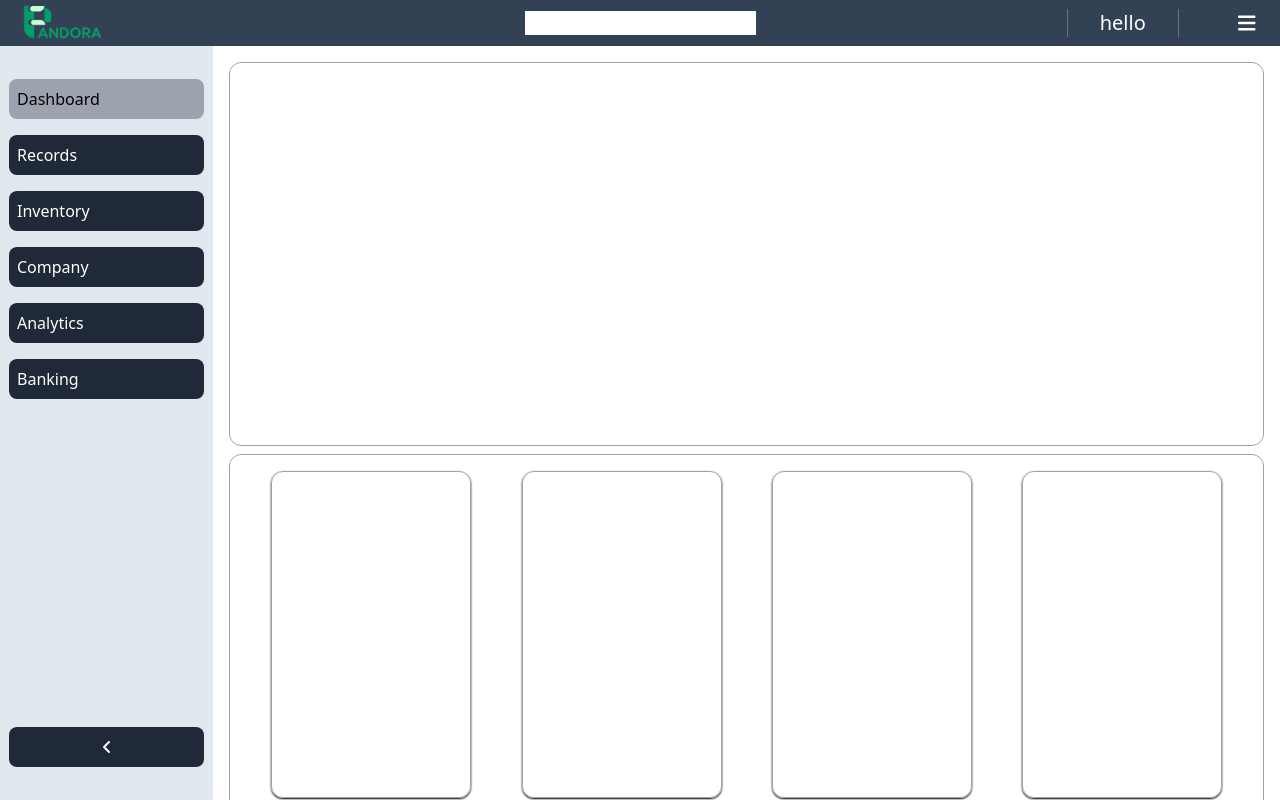
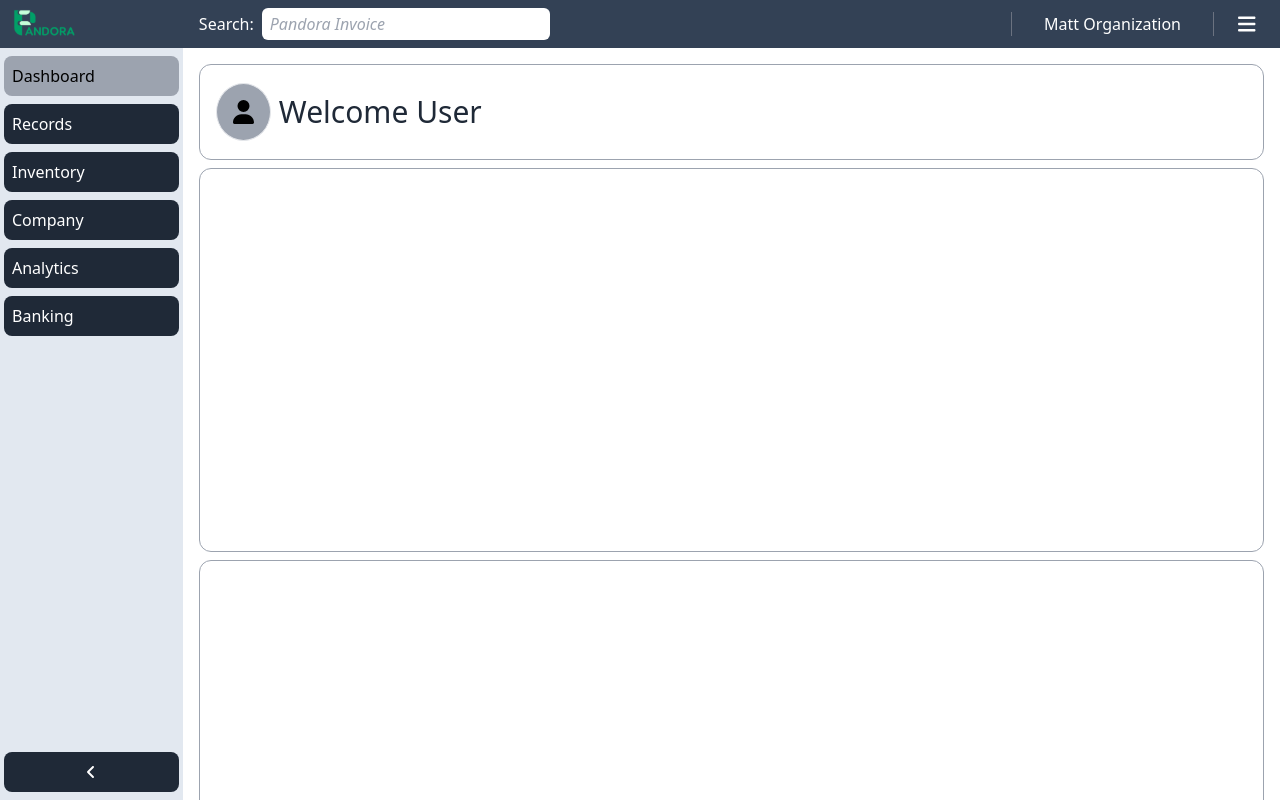
Before and after one commit to MattCania/Pandora-2.0, a React (Vite) app in the folder Frontend/: page /home/dashboard in a window 1280 px wide. Built offline with nearby package versions, Linux system fonts and the light colour scheme.

Commit message:
finished major frontends

```diff
--- a/Frontend/src/pages/Dashboard.jsx
+++ b/Frontend/src/pages/Dashboard.jsx
@@ -1,10 +1,23 @@
+import { FontAwesomeIcon } from "@fortawesome/react-fontawesome"
 import Card from "../components/Card"
+import { faUser } from "@fortawesome/free-solid-svg-icons"
 
 export default function Dashboard() {
 	return (
-		<div className="flex flex-col justify-center items-start w-full min-h-max p-4 gap-2">
+		<div className="flex flex-col justify-center items-start w-full h-max p-4 gap-2">
+			<div className='w-full h-24 flex gap-2 justify-between items-center rounded-xl p-4 border border-gray-400'>
+				<div className='flex w-2/6 justify-start items-center gap-2'>
+					<FontAwesomeIcon  className="flex justify-center items-center bg-gray-400 rounded-[50%] border p-4" size="xl" icon={faUser}/>
+				<h1 className='text-gray-800 font-medium text-3xl'>
+					Welcome User
+				</h1>
+				</div>
+			</div>
 			<div className='w-full h-96 flex justify-around items-center rounded-xl p-4 border border-gray-400'></div>
-			<div className='w-full h-1/2 flex justify-around items-center rounded-xl p-4 border border-gray-400'>
+			<div className='w-full h-96 flex justify-around items-center rounded-xl p-4 border border-gray-400'></div>
+			<div className='w-full h-96 flex justify-around items-center rounded-xl p-4 border border-gray-400'></div>
+			<div className='w-full h-96 flex justify-around items-center rounded-xl p-4 border border-gray-400'></div>
+			<div className='w-full h-96 flex justify-around items-center rounded-xl p-4 border border-gray-400'>
 
 				{/* Card */}
 				<div className='flex h-full m-2 w-1/5 border border-gray-400 shadow-sm shadow-black rounded-xl'>
--- a/Frontend/src/pages/Main.jsx
+++ b/Frontend/src/pages/Main.jsx
@@ -9,12 +9,12 @@ export default function Main() {
 
 	return (
 		<div
-			className='flex flex-col w-screen h-screen'
+			className='flex w-screen h-screen'
 		>
-			<MainHeader />
-			<section className="flex justify-between h-full	w-full overflow-x-hidden">
-				<MainAside />
-				<section className="flex min-h-full h-auto w-5/6 overflow-y-auto ">
+			<MainAside />
+			<section className="flex flex-col justify-between h-full w-full overflow-hidden">
+				<MainHeader />
+				<section className="flex clex-col min-h-full h-auto w-full overflow-y-auto ">
 					<Routes>
 						<Route path="*" element={<PageRouter />} />
 					</Routes>
--- a/Frontend/src/partials/MainAside.jsx
+++ b/Frontend/src/partials/MainAside.jsx
@@ -1,4 +1,6 @@
 import { FontAwesomeIcon } from "@fortawesome/react-fontawesome"
+import LogoMain from './../assets/MainLogo.svg'
+import LogoImg from './../assets/LogoOnly.svg'
 import { faAngleLeft, faAngleRight, faHouse, faFolderOpen, faBox, faChartLine, faBuilding, faBank } from "@fortawesome/free-solid-svg-icons";
 import { useState, useEffect } from "react"
 import { NavLink, Link } from "react-router-dom";
@@ -33,8 +35,17 @@ export default function MainAside() {
 
 
 	return (
-		<aside className={`flex flex-col justify-between gap-2 py-8 ${isOpen ? 'w-1/6 p-2' : 'w-12 p-1'}  h-full border bg-slate-200 transition-all`} >
-			<div className='flex flex-col gap-4' >
+		<aside className={`flex flex-col justify-start gap-2 p-0 border-none ${isOpen ? 'w-1/6' : 'w-12'}  h-full bg-slate-200 transition-all`} >
+			<div className='flex justify-start items-center h-12 w-full bg-slate-700'>
+				<a
+					className='flex justify-center items-center h-full w-auto outline-none p-2 '
+					href="">
+					<img className={`h-full w-full ${isOpen ? 'm-0' : 'm-2'}`} src={isOpen ? LogoMain : LogoImg} alt="" />
+				</a>
+
+			</div>
+			<div className='h-full w-full flex flex-col justify-between items-center px-1' >
+				<div className='flex flex-col gap-2 w-full' >
 					{navigation.map((item, index) => (
 						<NavLink
 							key={index}
@@ -47,11 +58,12 @@ export default function MainAside() {
 				</div>
 
 				<button
-				className='flex justify-center items-center h-10 p-2 rounded-lg bg-gray-800 text-white font-medium transition-all hover:bg-gray-400 hover:text-black'
+					className='flex justify-center items-center h-10 w-full p-2 m-2 rounded-lg bg-gray-800 text-white font-medium outline-none transition-all hover:bg-gray-400 hover:text-black'
 					onClick={() => { setOpen(isOpen => !isOpen) }}
 				>
 					<FontAwesomeIcon icon={isOpen ? faAngleLeft : faAngleRight} />
 				</button>
+			</div>
 		</aside>
 	)
 
--- a/Frontend/src/partials/MainHeader.jsx
+++ b/Frontend/src/partials/MainHeader.jsx
@@ -1,39 +1,45 @@
 import { FontAwesomeIcon } from '@fortawesome/react-fontawesome'
 import { faBars } from '@fortawesome/free-solid-svg-icons'
-import LogoMain from './../assets/MainLogo.svg'
+import Menu from './Menu'
+import { useEffect, useState } from 'react'
+
+
+export default function MainHeader () {
+	const [menuOpen, setMenu] = useState(false)
+
+	const toggleMenu = () => {
+		setMenu (menuOpen => !menuOpen)
+	}
 
 
 
-export default function MainHeader () {
-
 	return (
-		<header
-			className='w-screen bg-slate-700 min-h-10 flex justify-between items-center'
-		>
-			<div
-			className='flex justify-start items-center w-1/6'
-			>
-				<a
-				className='h-full outline-none py-1 px-4'
-				href="">
-					<img src={LogoMain} alt="" />
-				</a>
+		<header className='w-full bg-slate-700 min-h-12 flex justify-between items-center' >
+			<div className='flex gap-2 justify-start items-center px-4 w-1/2'>
+				<h1 className='text-md font-medium text-white' >
+					Search:
+				</h1>
+				<input
+				className='rounded-md border-none placeholder:italic outline-none px-2 h-8 min-w-72 w-auto'
+				type="search" placeholder='Pandora Invoice' />
 			</div>
 
-			<div className='flex justify-between items-center'>
-				<input type="search" />
+			<div className='flex justify-end items-center w-1/2' >
+				<h1 className='w-fit border-x-gray-500 border-x text-md text-white px-8 transition-all hover:px-16'>
+					Matt Organization
+				</h1>
+				<button
+				className='flex justify-center items-center text-white p-4 mx-4 text-xl font-medium h-8 w-8 rounded-md border border-transparent transition-all hover:border hover:border-gray-500 '
+				onClick={toggleMenu}
+
+				>
+					<FontAwesomeIcon icon={faBars}/>
+				</button>
 			</div>
 
-			<div className='flex justify-between items-center w-1/6'>
-				<h1 className='border-x-gray-500 border-x text-xl text-white px-8 transition-all hover:px-16'>
-					hello
-				</h1>
-				<button className='flex justify-center items-center text-white p-4 mx-4 text-xl font-medium h-8 w-8 rounded-md border border-transparent transition-all hover:border hover:border-gray-500 '>
-					<FontAwesomeIcon icon={faBars}/>
-				</button>
-
-			</div>
-
+			{ menuOpen &&
+				<Menu/>
+			}
 		</header>
 
 	)
--- /dev/null
+++ b/Frontend/src/partials/Menu.jsx
@@ -0,0 +1,16 @@
+
+export default function Menu() {
+
+	return (
+		<aside
+			className='top-12 fixed h-full w-1/4 right-0 bg-white border border-gray-400'
+		>
+				<h1 className="text-5xl">HELLo</h1>
+
+
+		</aside>
+
+
+	)
+
+}
```
Also changed, not shown: Frontend/src/assets/LogoOnly.svg (added). Lines whose indentation alone changed are shown as unchanged.
